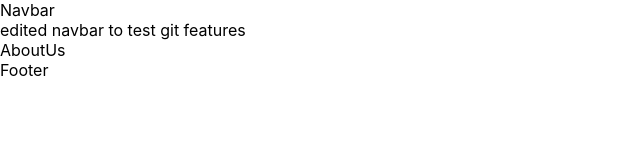
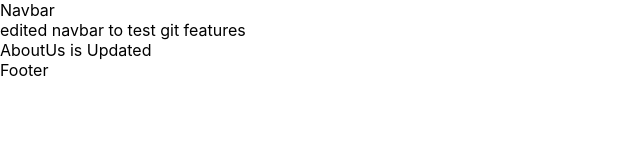
Before and after one commit to Majeed-hub/baitalArabFurniture, a React (Create React App) app: page /aboutus in a window 1280 px wide. Shown: the top 160 px of the page, without its empty margins (0-640 px from the left). Built offline with nearby package versions, Linux system fonts and the light colour scheme.

Commit message:
changes made in about us page just for testing

```diff
--- a/src/pages/AboutUs/AboutUs.js
+++ b/src/pages/AboutUs/AboutUs.js
@@ -2,7 +2,7 @@ import React from 'react';
 import './AboutUs.css';
 
 const AboutUs = () => {
-  return <div>AboutUs</div>;
+  return <div>AboutUs is Updated</div>;
 };
 
 export default AboutUs;
```
